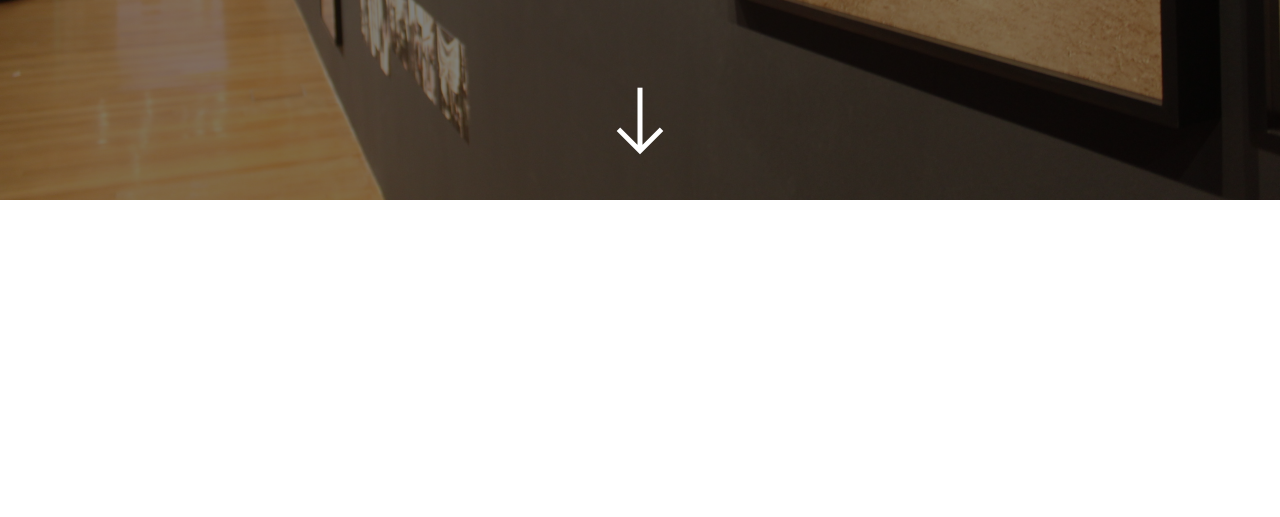
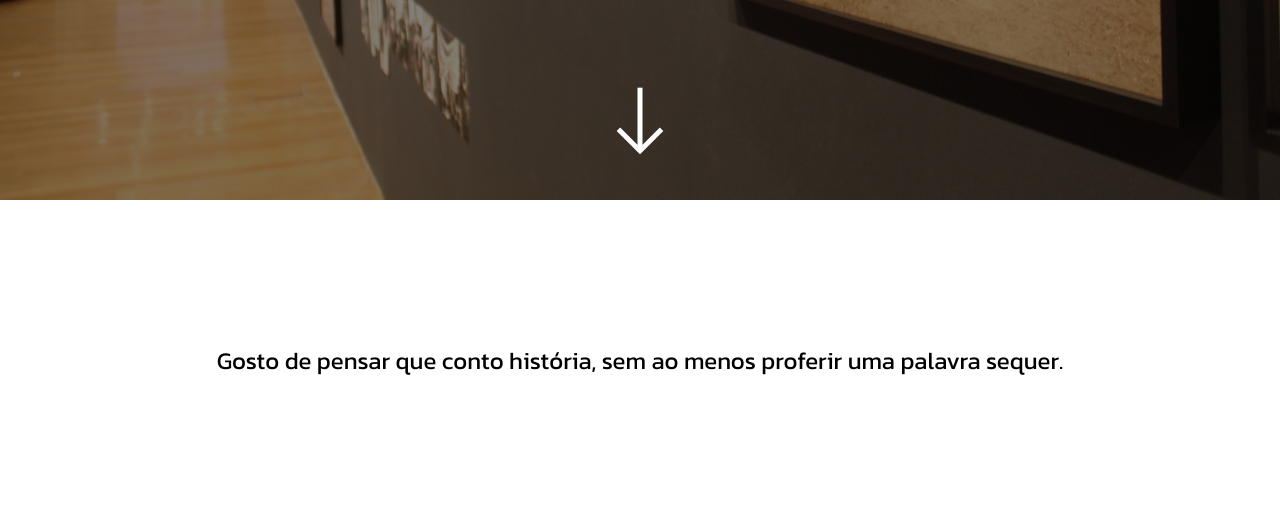
Before and after one commit to ericshantos/galeria-online, a Flask app: page / in a window 1280 px wide. Shown: the part 600-1117 px from the top of the page. Run offline with Flask 3, Linux system fonts and the light colour scheme; some libraries are stand-ins or nearby versions.

Commit message:
feat(index): novas funcionalidades
- Adiciona grade de fotos com links para as diferentes seções do site;
- Calibra a rolagem da seção principal para a seção posterior.

```diff
--- a/app/static/styles/index.css
+++ b/app/static/styles/index.css
@@ -1,3 +1,5 @@
+@import url('https://fonts.googleapis.com/css2?family=Kanit:ital,wght@0,100;0,200;0,300;0,400;0,500;0,600;0,700;0,800;0,900;1,100;1,200;1,300;1,400;1,500;1,600;1,700;1,800;1,900&display=swap');
+
 .hero {
     width: 100%;
     height: 100vh;
@@ -8,13 +10,18 @@
 }
 
 /* Seção de conteúdo */
-.content {
+.conteudo {
     width: 100%;
-    height: 100vh;
+    height: 40vh;
     background-color: white;
     background-size: cover;
     background-position: center;
     position: relative;
+    align-items: center;
+    justify-content: center;
+    display: grid;
+    place-items: center; /* Centraliza horizontal e verticalmente */
+    text-align: center;  /* Centraliza o texto dentro da div */
 }
 
 .icone-seta {
@@ -51,3 +58,60 @@
     width: auto;
     height: 330px;
 }
+
+.contador-historia p {
+    font-family: 'Kanit', sans-serif;
+    font-size: 1.5em;
+}
+
+.section-vitrine {
+    background-color: white;
+}
+
+.vitrine {
+    column-count: 5;
+    column-gap: 5px;
+    margin: 0 20px;
+}
+
+.imagem img {
+    width: 100%;
+    height: 100%;
+    display: block;
+}
+
+.imagem {
+    break-inside: avoid;   /* Evita quebras de coluna dentro dos itens */
+    margin-bottom: 5px;   /* Espaço abaixo de cada item */
+    position: relative;
+}
+
+.sobreposicao-imagem {
+    position: absolute;
+    top: 0;
+    left: 0;
+    width: 100%;
+    height: 100%;
+    background-color: rgba(0, 0, 0, 0.8);
+    color: white;
+    opacity: 0;
+    transition: opacity 0.5s ease;
+    display: flex;
+    flex-direction: column;
+    justify-content: flex-end;
+    align-items: flex-start;
+    text-align: left;
+    padding: 20px; /* Espaçamento interno */
+}
+
+.sobreposicao-imagem h4 {
+    margin-bottom: 10px; /* Espaço abaixo do título */
+}
+
+.sobreposicao-imagem p {
+    margin-bottom: 10px; /* Espaço abaixo do parágrafo */
+}
+
+.imagem:hover .sobreposicao-imagem {
+    opacity: 1;
+}
--- a/app/templates/index.html
+++ b/app/templates/index.html
@@ -19,6 +19,27 @@
         </a>
     </div>
 </section>
-<section class="content" id="conteudo">
+
+<section class="conteudo" id="conteudo">
+    <div class="contador-historia">
+        <p>
+            Gosto de pensar que conto história, sem ao menos proferir uma palavra sequer.
+        </p>
+    </div>
+</section>
+<section class="section-vitrine">
+    <div class="vitrine">
+        {% for image in range(25) %}
+        <div class="imagem">
+            <img src="{{ url_for('static', filename='images/testando.webp') }}" alt="fotografia">
+            <div class="sobreposicao-imagem">
+                <h4>Sem categoria</h4>
+                <p>
+                    Grade de fotos sendo testada.
+                </p>
+            </div>
+        </div>
+        {% endfor %}
+    </div>
 </section>
 {% endblock %}
```
